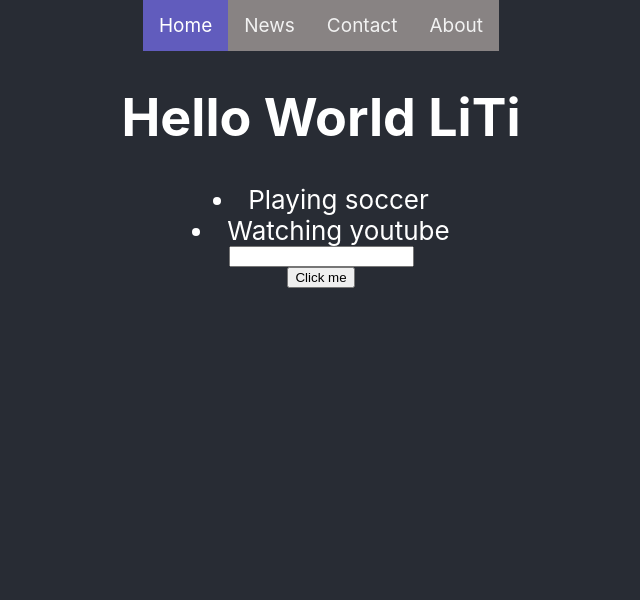
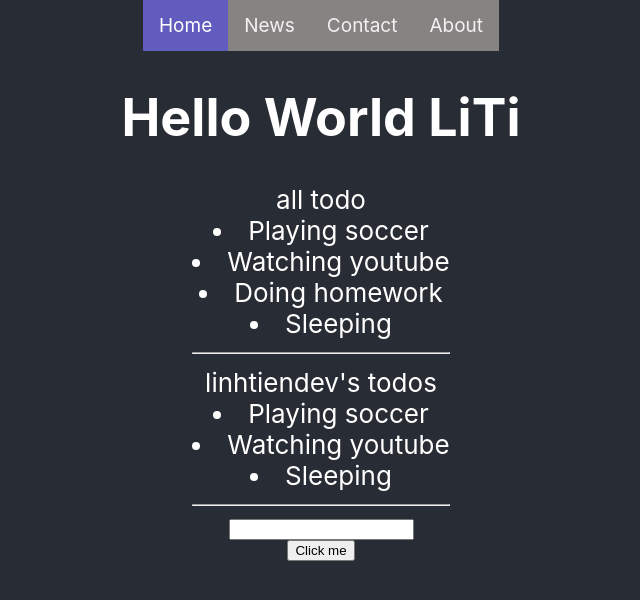
Before and after one commit to linhtiendev/React-Hook-Basic, a React (Create React App) app: page / in a window 1280 px wide. Shown: the top 600 px of the page, without its empty margins (319-959 px from the left). Built offline with nearby package versions, Linux system fonts and the light colour scheme.

Commit message:
reusing components

```diff
--- a/src/App.js
+++ b/src/App.js
@@ -9,8 +9,10 @@ const App = () => {
     let [name, setName] = useState("LiTi");
     let [address, setAddress] = useState(""); // Khởi tạo state giá trị rỗng
     let [todos, setTodos] = useState([
-        { id: 111, title: "Playing soccer" },
-        { id: 222, title: "Watching youtube" },
+        { id: 111, title: "Playing soccer", type: "linhtiendev" },
+        { id: 222, title: "Watching youtube", type: "linhtiendev" },
+        { id: 333, title: "Doing homework", type: "mini" },
+        { id: 444, title: "Sleeping", type: "linhtiendev" },
     ]);
 
     const handleEventClick = (event) => {
@@ -20,7 +22,7 @@ const App = () => {
             return;
         }
         // hook not merge state vì vậy phải dùng ... (spread syntax)
-        let newTodo = { id: "123", title: address }; // tạo ra 1 mảng mới
+        let newTodo = { id: "123", title: address, type: "linhtiendev" }; // tạo ra 1 mảng mới
         setTodos([...todos, newTodo]); // dùng toán tử ... để lấy obj cũ, lấy thêm obj vừa nhập
         setAddress(""); // set input thành rỗng
     };
@@ -38,7 +40,14 @@ const App = () => {
                 <Nav />
                 <h1>Hello World {name}</h1>
                 {/* truyền props */}
-                <Todo myData={todos} />
+                <Todo myData={todos} title={"all todo"} />
+                {/* tai sd Todo */}
+                {/* Dùng hàm filter để lọc mảng có type là linhtiendev */}
+                {/* có input đầu vào là type */}
+                <Todo
+                    myData={todos.filter((item) => item.type === "linhtiendev")}
+                    title={`linhtiendev's todos`}
+                />
                 <input
                     type="text"
                     value={address}
--- a/src/views/Todo.js
+++ b/src/views/Todo.js
@@ -7,6 +7,8 @@ const Todo = (props) => {
     const todos = props.myData;
     return (
         <div className="todo-container">
+            {/* Nhận props title */}
+            <div className="title">{props.title}</div>
             {/* kh dùng for với for-each vì nó sẽ thay đổi phần tử ở mảng cũ */}
             {/* Dùng vòng map để lập 1 mảng mới */}
             {todos.map((todo) => {
@@ -16,6 +18,7 @@ const Todo = (props) => {
                     </li>
                 );
             })}
+            <hr />
         </div>
     );
 };
```
